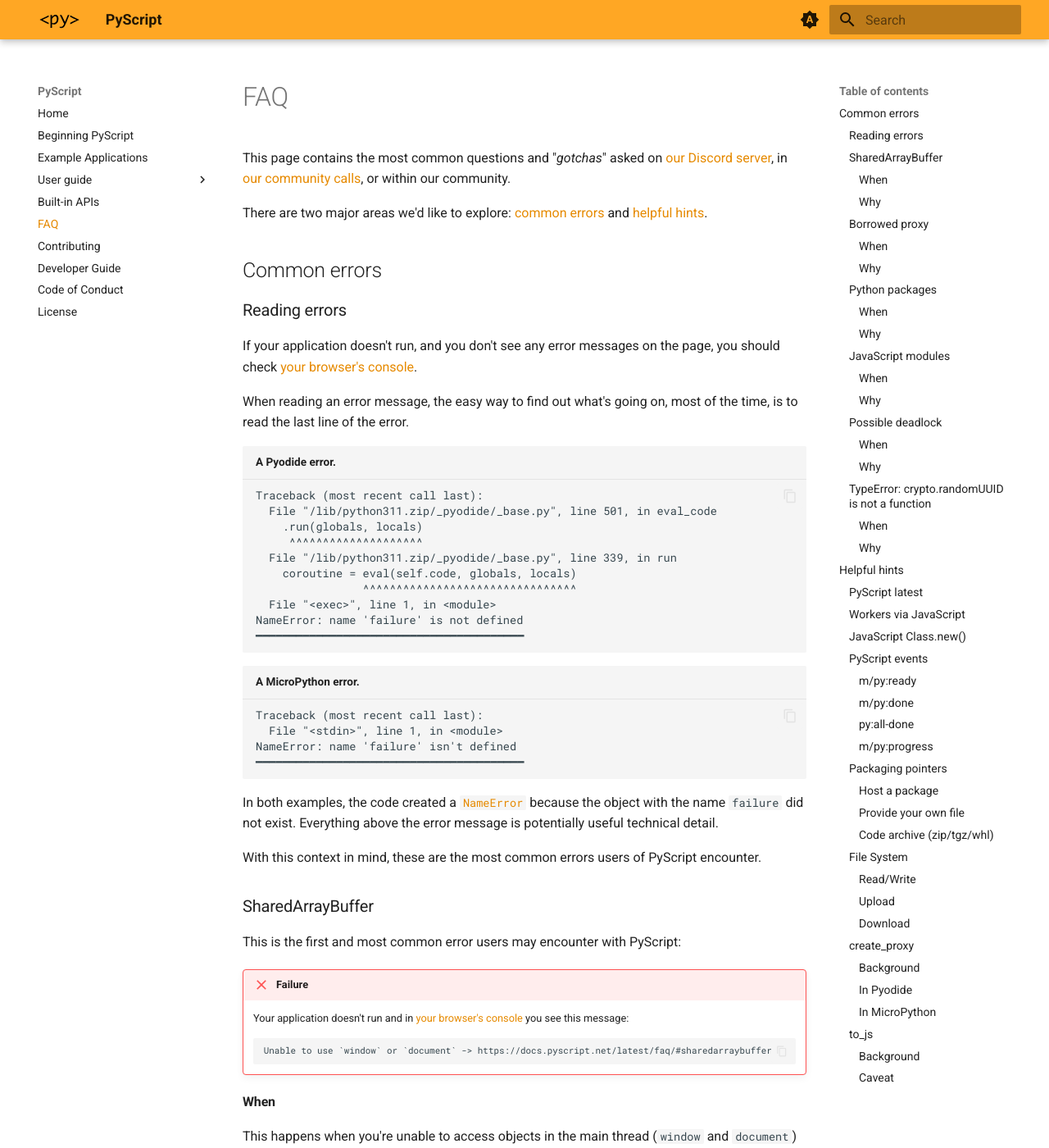
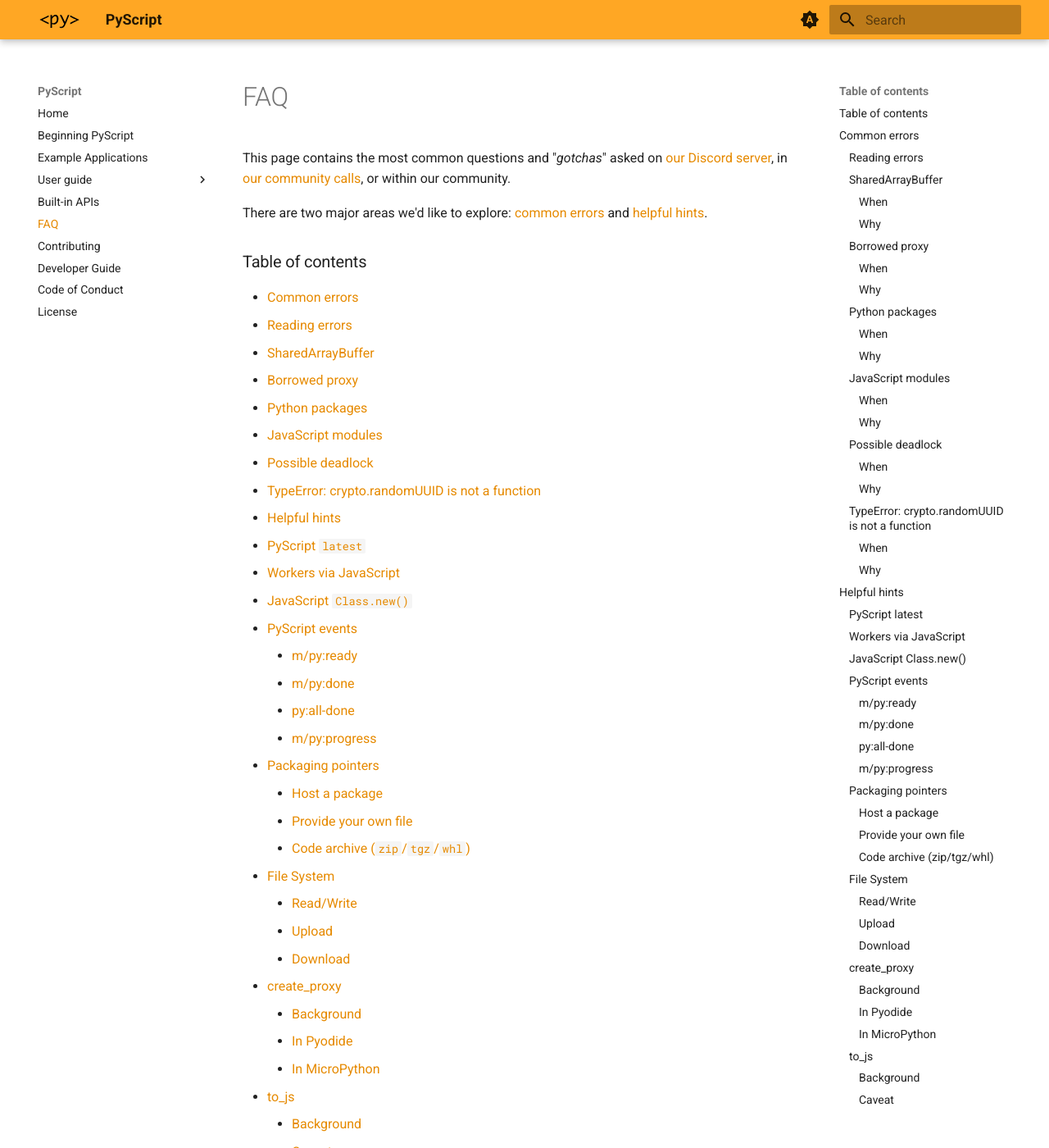
Before and after one commit to pyscript/docs, an MkDocs documentation site: the page built from docs/faq.md, in a window 1280 px wide and 1400 px high. Shown: the whole window at 82% size. Built offline with MkDocs 1.6.1 and Material for MkDocs 9.7.7, drawn with Linux system fonts in a browser that asks for light colours; the version menu is left out.

Commit message:
Added TOC to faq.md
Added a toc to the faq as per #168

```diff
--- a/docs/faq.md
+++ b/docs/faq.md
@@ -7,6 +7,40 @@ within our community.
 
 There are two major areas we'd like to explore:
 [common errors](#common-errors) and [helpful hints](#helpful-hints).
+
+### Table of contents
+- [Common errors](#common-errors)
+  - [Reading errors](#reading-errors)
+  - [SharedArrayBuffer](#sharedarraybuffer)
+  - [Borrowed proxy](#borrowed-proxy)
+  - [Python packages](#python-packages)
+  - [JavaScript modules](#javascript-modules)
+  - [Possible deadlock](#possible-deadlock)
+  - [TypeError: crypto.randomUUID is not a function](#typeerror-cryptorandomuuid-is-not-a-function)
+- [Helpful hints](#helpful-hints)
+  - [PyScript `latest`](#pyscript-latest)
+  - [Workers via JavaScript](#workers-via-javascript)
+  - [JavaScript `Class.new()`](#javascript-classnew)
+  - [PyScript events](#pyscript-events)
+    - [m/py:ready](#mpyready)
+    - [m/py:done](#mpydone)
+    - [py:all-done](#pyall-done)
+    - [m/py:progress](#mpyprogress)
+  - [Packaging pointers](#packaging-pointers)
+    - [Host a package](#host-a-package)
+    - [Provide your own file](#provide-your-own-file)
+    - [Code archive (`zip`/`tgz`/`whl`)](#code-archive-ziptgzwhl)
+  - [File System](#file-system)
+    - [Read/Write](#readwrite)
+    - [Upload](#upload)
+    - [Download](#download)
+  - [create_proxy](#create_proxy)
+    - [Background](#background)
+    - [In Pyodide](#in-pyodide)
+    - [In MicroPython](#in-micropython)
+  - [to_js](#to_js)
+    - [Background](#background)
+    - [Caveat](#caveat)
 
 ## Common errors
 
```
